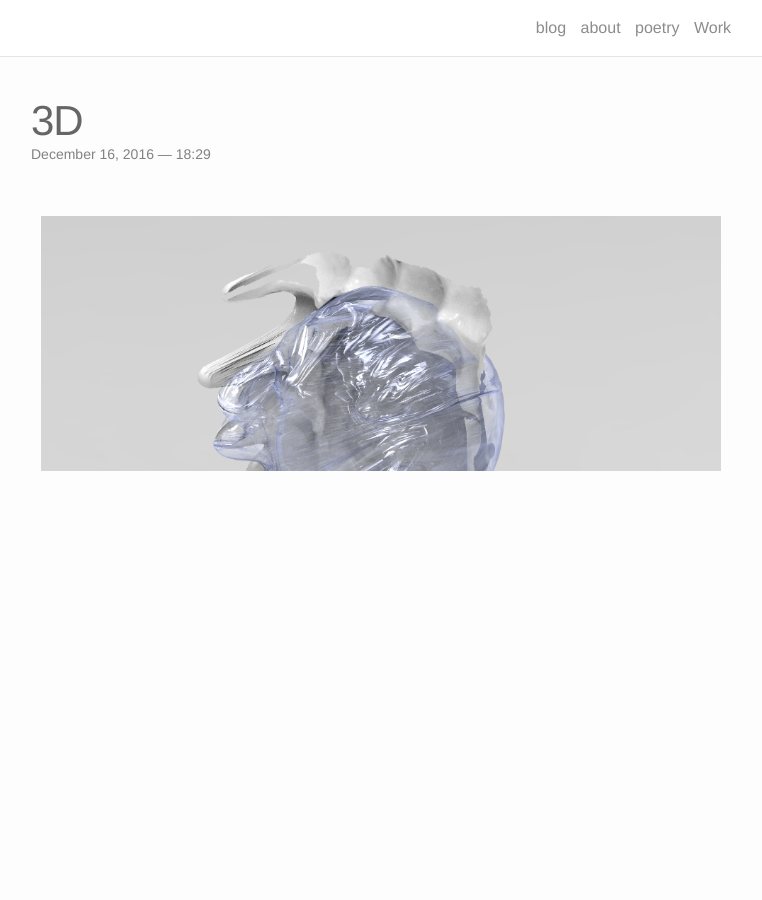
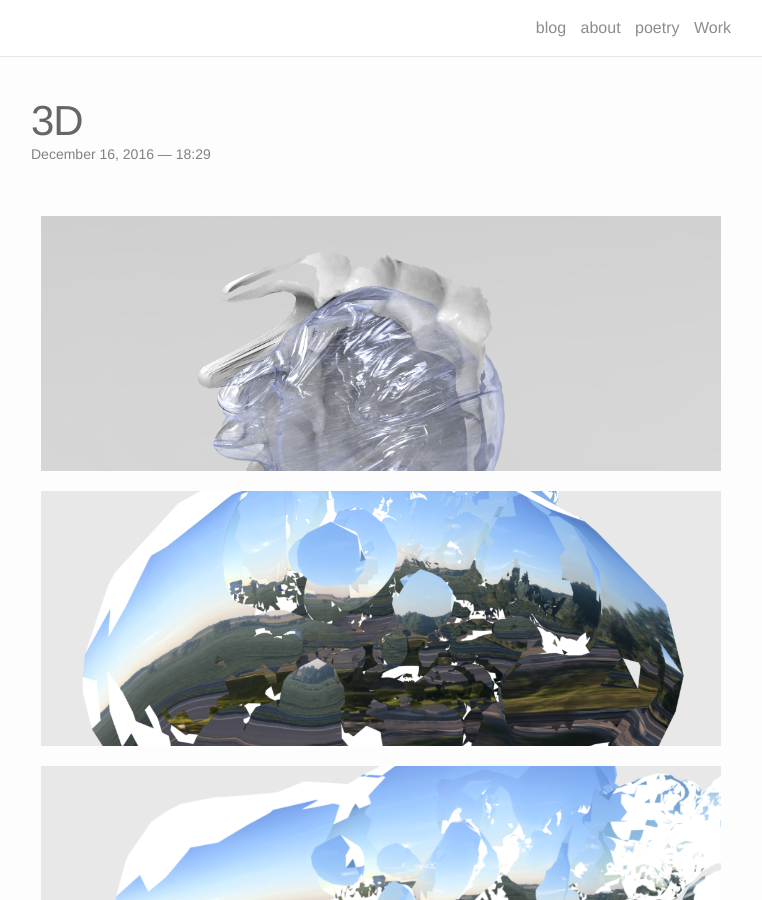
Before and after one commit to ChristopherWMartin/ChristopherWMartin, a Jekyll site: the page built from _portfolio/1_project.markdown, in a window 1280 px wide and 900 px high. Shown: the whole window, without its empty margins (259-1021 px from the left). Built offline with Jekyll 4.4.1, drawn with Linux system fonts in a browser that asks for light colours; nearby versions of some CDN libraries.

Commit message:
Update 1_project.markdown

```diff
--- a/_portfolio/1_project.markdown
+++ b/_portfolio/1_project.markdown
@@ -6,7 +6,14 @@ img: /img/1_preview.png
 
 <div class="img_row">
 	<img class="col three" src="{{ site.baseurl }}/img/1.png" alt="" title="1"/>
+</div>
+<div class="img_row">
 	<img class="col three" src="{{ site.baseurl }}/img/3.png" alt="" title="2"/>
+</div>
+<div class="img_row">
 	<img class="col three" src="{{ site.baseurl }}/img/4.png" alt="" title="3"/>
+</div>
+
+<div class="img_row">
 	<img class="col three" src="{{ site.baseurl }}/img/5.jpg" alt="" title="4"/>
 </div>
```
